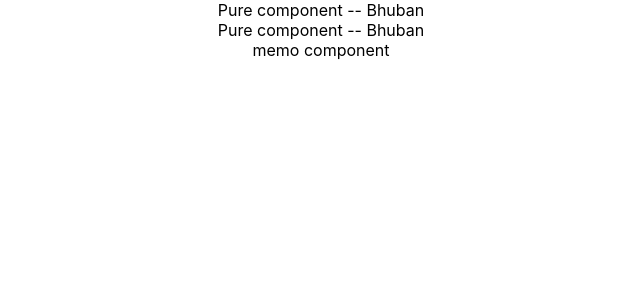
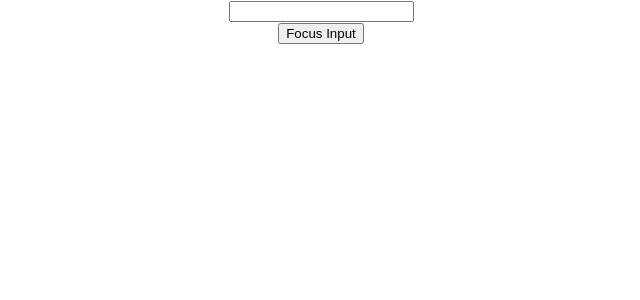
Before and after one commit to Bhubanghimire/react-practise, a React (Create React App) app: page / in a window 1280 px wide. Shown: the top 300 px of the page, without its empty margins (319-959 px from the left). Built offline with nearby package versions, Linux system fonts and the light colour scheme.

Commit message:
ref and forward ref

```diff
--- a/src/App.js
+++ b/src/App.js
@@ -8,7 +8,7 @@ import React, {Component} from 'react';
 // import FunctionClick from "./components/functionClick";
 // import ClassClick from "./components/classClick";
 // import HandlerBind from "./components/handlerBind";
-import ParentComponent from './components/ParentComponent';
+// import ParentComponent from './components/ParentComponent';
 // import UserGreeting from "./components/UserGreeting";
 // import NameList from "./components/NameList";
 // import Stylesheet from "./components/Stylesheet";
@@ -20,13 +20,16 @@ import './appStyle.css';
 // import LifecycleB from "./components/LifeCycleB";
 // import FragmentDemo from "./components/FragmentDemo";
 // import PureComp from "./components/PureComponent";
-
+// import RefDemo from "./components/RefDemo";
+import FRParentInput from "./components/FRParentInput";
 
 class App extends Component{
   render() {
     return (
         <div className="App">
-            <ParentComponent/>
+            <FRParentInput/>
+            {/*<RefDemo/>*/}
+            {/*<ParentComponent/>*/}
             {/*<PureComp/>*/}
             {/*<FragmentDemo/>*/}
             {/*<div>*/}
--- /dev/null
+++ b/src/components/FRInput.js
@@ -0,0 +1,19 @@
+import React from "react";
+
+// function FRInput() {
+//     return (
+//         <div>
+//             <input type="text"/>
+//         </div>
+//     )
+//
+// }
+
+const FRInput = React.forwardRef((props, ref) => {
+    return(
+        <div>
+            <input type="text" ref={ ref } />
+        </div>
+    )
+    })
+export default FRInput
--- /dev/null
+++ b/src/components/FRParentInput.js
@@ -0,0 +1,24 @@
+import React, { Component } from "react";
+import FRInput from "./FRInput";
+
+class FRParentInput extends  Component{
+    constructor(props) {
+        super(props)
+        this.inputRef = React.createRef()
+    }
+
+    clickHandle=()=>{
+        this.inputRef.current.focus()
+    }
+
+    render(){
+        return (
+            <div>
+                <FRInput ref={this.inputRef} />
+                <button onClick={ this.clickHandle}>Focus Input</button>
+            </div>
+        )
+    }
+}
+
+export default FRParentInput
--- /dev/null
+++ b/src/components/RefDemo.js
@@ -0,0 +1,26 @@
+import React,{ Component } from "react";
+import app from "../App";
+
+class RefDemo extends Component{
+    constructor(props) {
+        super(props)
+        this.inputRef = React.createRef()
+    }
+    clickHandle=()=>{
+        alert(this.inputRef.current.value)
+    }
+    componentDidMount() {
+        this.inputRef.current.focus();
+        console.log("mount bhyo")
+    }
+
+    render(){
+
+        return <div>
+            <input ref={this.inputRef}></input>
+            <button onClick={this.clickHandle}>click</button>
+        </div>
+    }
+}
+
+export default RefDemo;
```
